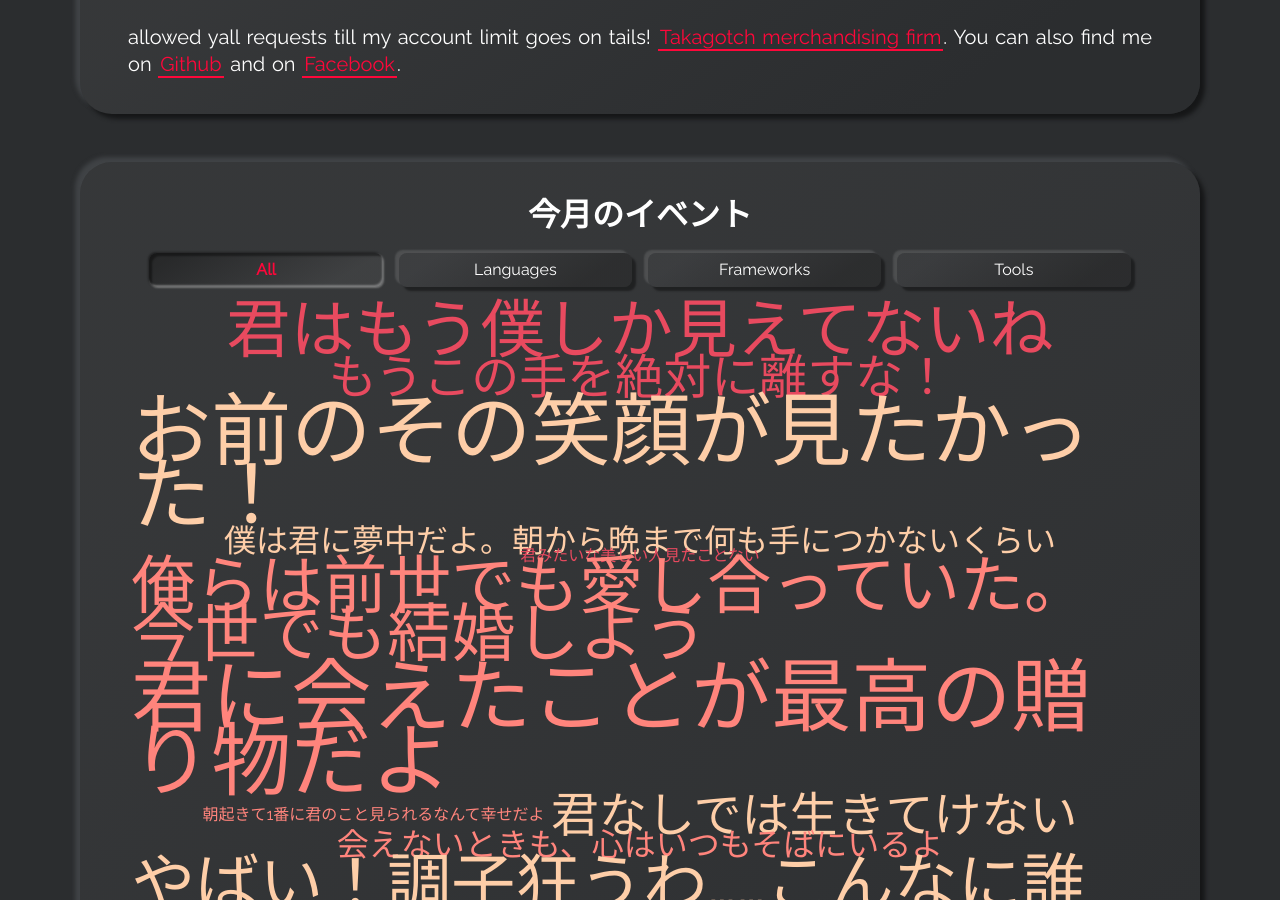
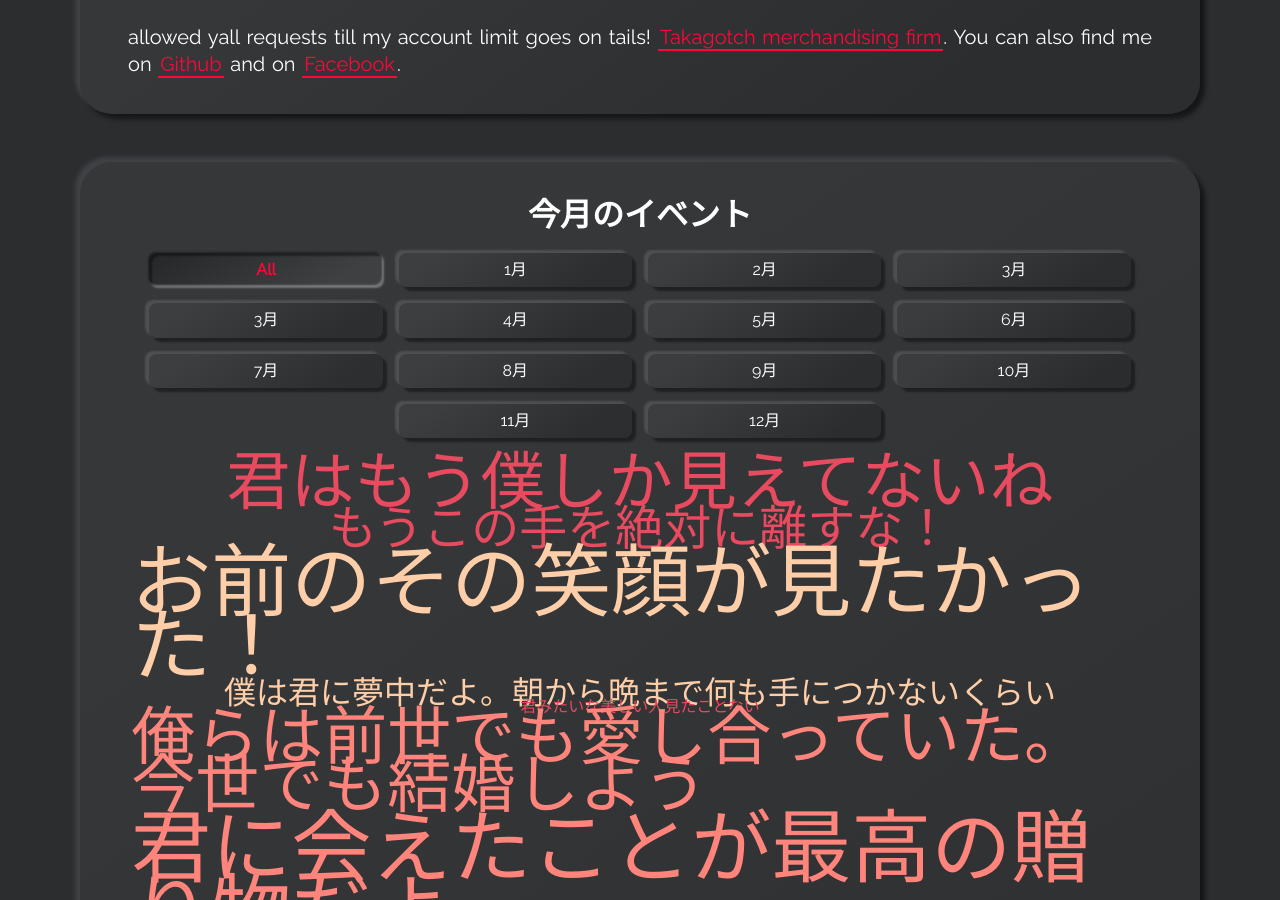
Before and after one commit to takagotch/o2830, a Jekyll site: the page built from index.html, in a window 1280 px wide and 900 px high, scrolled down 1127 px. Built offline with Jekyll 4.4.1, drawn with Linux system fonts in a browser that asks for light colours.

Commit message:
Update section-skills.html

```diff
--- a/_includes/section-skills.html
+++ b/_includes/section-skills.html
@@ -4,11 +4,31 @@
   <input type="radio" id="all" name="filter" checked />
   <label class="filter-button neumorphism-button" for="all">All</label>
   <input type="radio" id="language" name="filter" />
-  <label class="filter-button neumorphism-button" for="language">Languages</label>
+  <label class="filter-button neumorphism-button" for="language">1月</label>
   <input type="radio" id="framework" name="filter" />
-  <label class="filter-button neumorphism-button" for="framework">Frameworks</label>
+  <label class="filter-button neumorphism-button" for="framework">2月</label>
   <input type="radio" id="tool" name="filter" />
-  <label class="filter-button neumorphism-button" for="tool">Tools</label>
+  <label class="filter-button neumorphism-button" for="tool">3月</label>
+  <input type="radio" id="tool" name="filter" />
+  <label class="filter-button neumorphism-button" for="tool">3月</label>
+  <input type="radio" id="tool" name="filter" />
+  <label class="filter-button neumorphism-button" for="tool">4月</label>
+  <input type="radio" id="tool" name="filter" />
+  <label class="filter-button neumorphism-button" for="tool">5月</label>
+  <input type="radio" id="tool" name="filter" />
+  <label class="filter-button neumorphism-button" for="tool">6月</label>
+  <input type="radio" id="tool" name="filter" />
+  <label class="filter-button neumorphism-button" for="tool">7月</label>
+  <input type="radio" id="tool" name="filter" />
+  <label class="filter-button neumorphism-button" for="tool">8月</label>
+  <input type="radio" id="tool" name="filter" />
+  <label class="filter-button neumorphism-button" for="tool">9月</label>
+  <input type="radio" id="tool" name="filter" />
+  <label class="filter-button neumorphism-button" for="tool">10月</label>
+  <input type="radio" id="tool" name="filter" />
+  <label class="filter-button neumorphism-button" for="tool">11月</label>
+  <input type="radio" id="tool" name="filter" />
+  <label class="filter-button neumorphism-button" for="tool">12月</label>
 
   {% for language in site.data.skills-languages %}
     <div skill-type="language" skill-weight="{{language.weight}}" data-aos="zoom-in">
@@ -25,4 +45,55 @@
       {{tool.name}}
     </div>
   {% endfor %}
+<!--
+  // 4
+
+  {% for tool in site.data.skills-tools %}
+    <div skill-type="tool" skill-weight="{{tool.weight}}" data-aos="zoom-in">
+      {{tool.name}}
+    </div>
+  {% endfor %}
+  {% for tool in site.data.skills-tools %}
+    <div skill-type="tool" skill-weight="{{tool.weight}}" data-aos="zoom-in">
+      {{tool.name}}
+    </div>
+  {% endfor %}{% for tool in site.data.skills-tools %}
+    <div skill-type="tool" skill-weight="{{tool.weight}}" data-aos="zoom-in">
+      {{tool.name}}
+    </div>
+  {% endfor %}{% for tool in site.data.skills-tools %}
+    <div skill-type="tool" skill-weight="{{tool.weight}}" data-aos="zoom-in">
+      {{tool.name}}
+    </div>
+  {% endfor %}{% for tool in site.data.skills-tools %}
+    <div skill-type="tool" skill-weight="{{tool.weight}}" data-aos="zoom-in">
+      {{tool.name}}
+    </div>
+  {% endfor %}{% for tool in site.data.skills-tools %}
+    <div skill-type="tool" skill-weight="{{tool.weight}}" data-aos="zoom-in">
+      {{tool.name}}
+    </div>
+  {% endfor %}{% for tool in site.data.skills-tools %}
+    <div skill-type="tool" skill-weight="{{tool.weight}}" data-aos="zoom-in">
+      {{tool.name}}
+    </div>
+  {% endfor %}{% for tool in site.data.skills-tools %}
+    <div skill-type="tool" skill-weight="{{tool.weight}}" data-aos="zoom-in">
+      {{tool.name}}
+    </div>
+  {% endfor %}{% for tool in site.data.skills-tools %}
+    <div skill-type="tool" skill-weight="{{tool.weight}}" data-aos="zoom-in">
+      {{tool.name}}
+    </div>
+  {% endfor %}{% for tool in site.data.skills-tools %}
+    <div skill-type="tool" skill-weight="{{tool.weight}}" data-aos="zoom-in">
+      {{tool.name}}
+    </div>
+  {% endfor %}{% for tool in site.data.skills-tools %}
+    <div skill-type="tool" skill-weight="{{tool.weight}}" data-aos="zoom-in">
+      {{tool.name}}
+    </div>
+  {% endfor %}
+-->
+
 </div>
```
